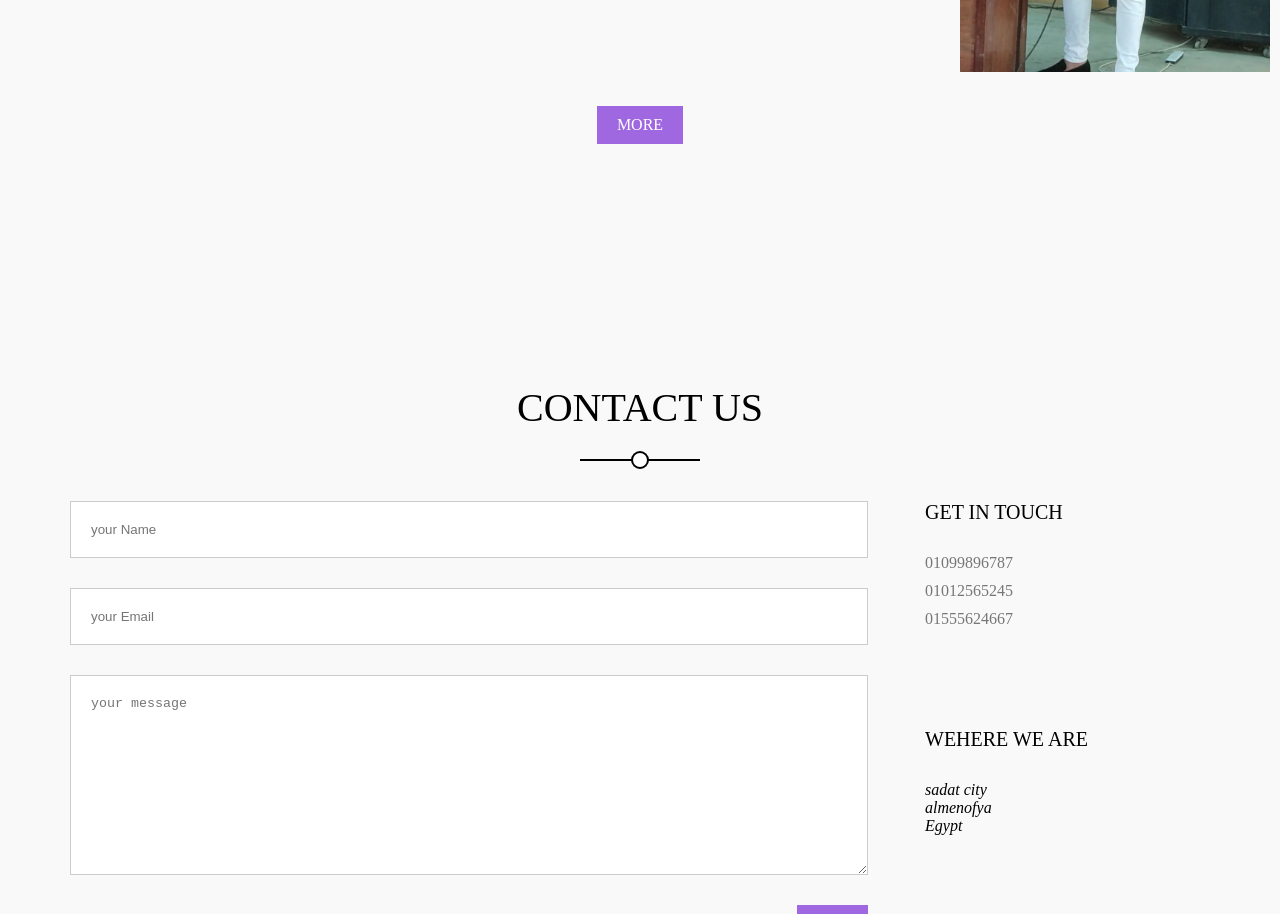
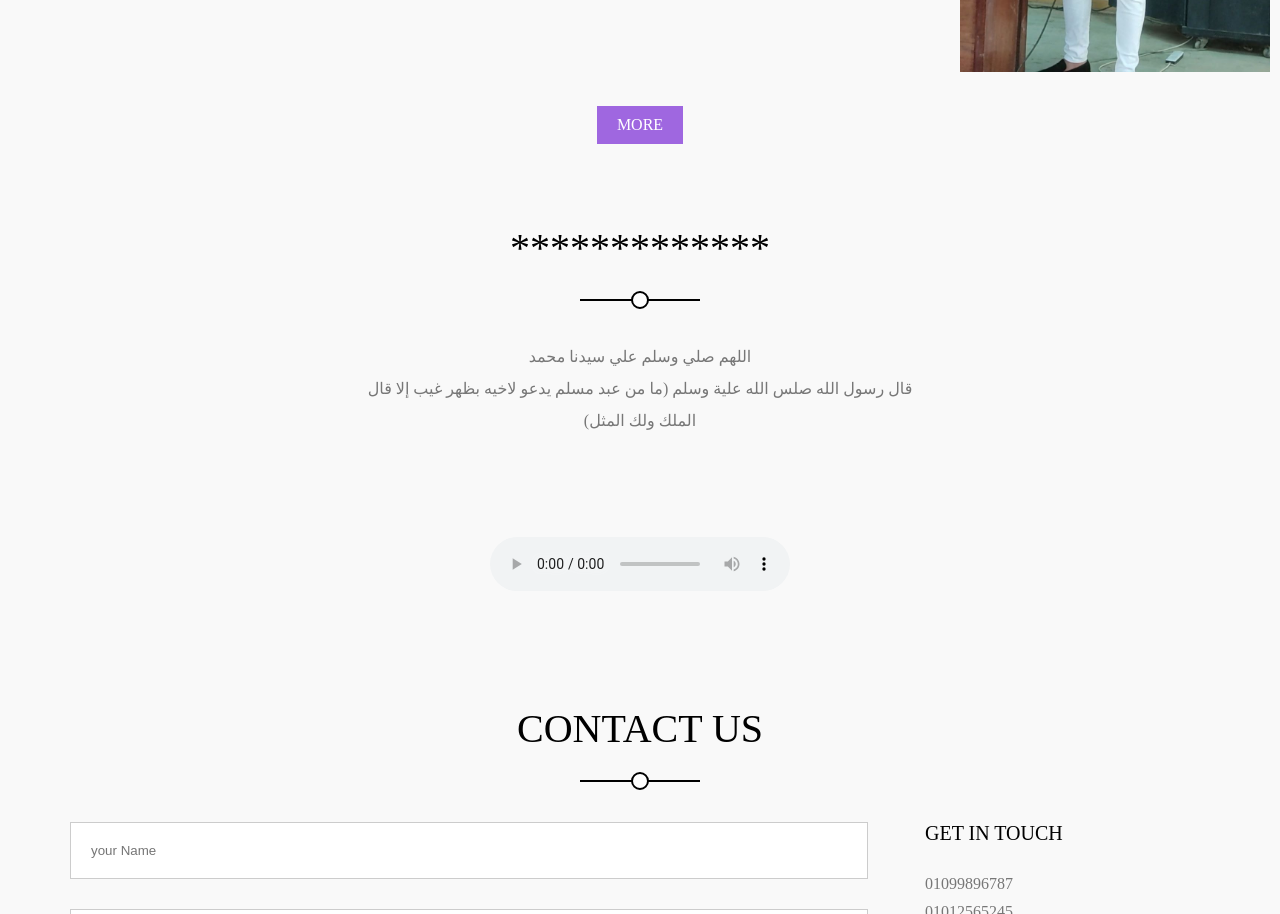
Before and after one commit to ibrahim6hani/elaw-web, a plain HTML site: page index.html in a window 1280 px wide. Shown: the part 2825-3739 px from the top of the page. Drawn offline with Linux system fonts and the light colour scheme.

Commit message:
Add files via upload

```diff
--- a/index.html
+++ b/index.html
@@ -165,17 +165,17 @@
                 <a href="#" class="more">more</a>
             </div>
           <!--*******************************-->
-            <!-- <div  class="about-us">
+            <div  class="about-us">
                 <div class="container">
                 <div class="main-heading">
-            <h2>FRIENDS</h2>
-            <p>Lorem ipsum dolor, sit amet consectetur adipisicing elit. Laborum dolorum voluptatem quas, aliquid consectetur voluptatibus, ipsam necessitatibus veniam culpa quaerat facilis placeat, qui rem dolores voluptas hic neque iste quia?</p>
+            <h2>*************</h2>
+            <p>اللهم صلي وسلم علي سيدنا محمد <br>قال رسول الله صلس الله علية وسلم (ما من عبد مسلم يدعو لاخيه بظهر غيب إلا قال الملك ولك المثل)</p>
             </div>
-            <video controls>
-                <source src="./img/shuffle/Video_٢٠٢٠١١١٣٠٢٢١٣٠٩٣٨_by_VideoShow.mp4" type="video/mp4" >
-            </video>
+          <audio controls autoplay loop>
+            <source src="./img/shuffle/طاهر القلب نقى ذاكر لله المصطفى الصفي صلى عليه الله_ حالات واتس اب_ ارجو الاشتراك في القناة(MP3_160K).mp3">
+          </audio>
                 </div>
-            </div> -->
+            </div>
             <div class="contact-us">
                 <div class="container">
                 <div class="main-heading">
```
Also changed, not shown: 1 other file.
